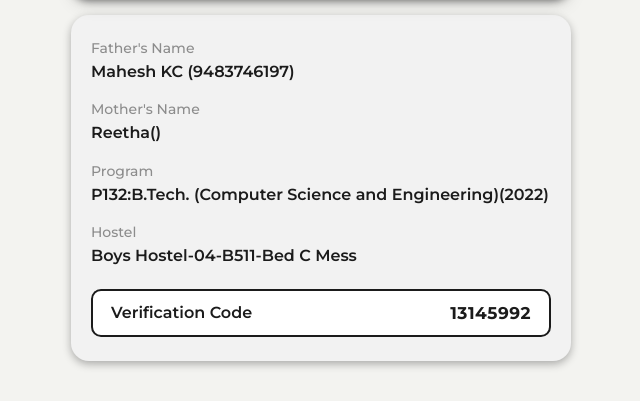
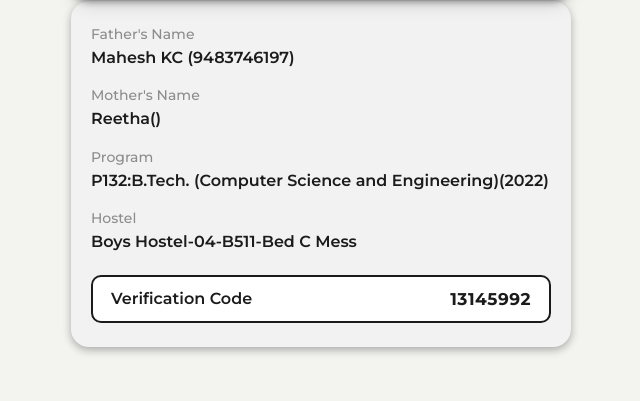
Before and after one commit to jagadeeshreddy55894-cmd/mh, a plain HTML site: page lpu/index.html in a window 1280 px wide. Shown: the part 980-1381 px from the top of the page, without its empty margins (319-959 px from the left). Drawn offline with Linux system fonts and the light colour scheme.

Commit message:
Update index.html

```diff
--- a/lpu/index.html
+++ b/lpu/index.html
@@ -244,11 +244,11 @@
     object-fit:cover;
   }
 
-  /* Exactly matching your screenshot style for the details section below the box */
+  /* Reduced gap from 18px to 4px as requested */
   .details-card {
     width: 97%;
     max-width: var(--card-max);
-    margin-top: 18px;
+    margin-top: 4px;
     background-color: #f2f2f2;
     border-radius: var(--card-radius);
     padding: 24px 20px;
@@ -462,7 +462,7 @@
 
   </article>
 
-  <!-- Details card placed cleanly below the main box matching your screenshot layout -->
+  <!-- Details card with reduced top margin gap -->
   <div class="details-card">
       <div class="pass-detail-item">
           <div class="pass-detail-label">Father's Name</div>
```
